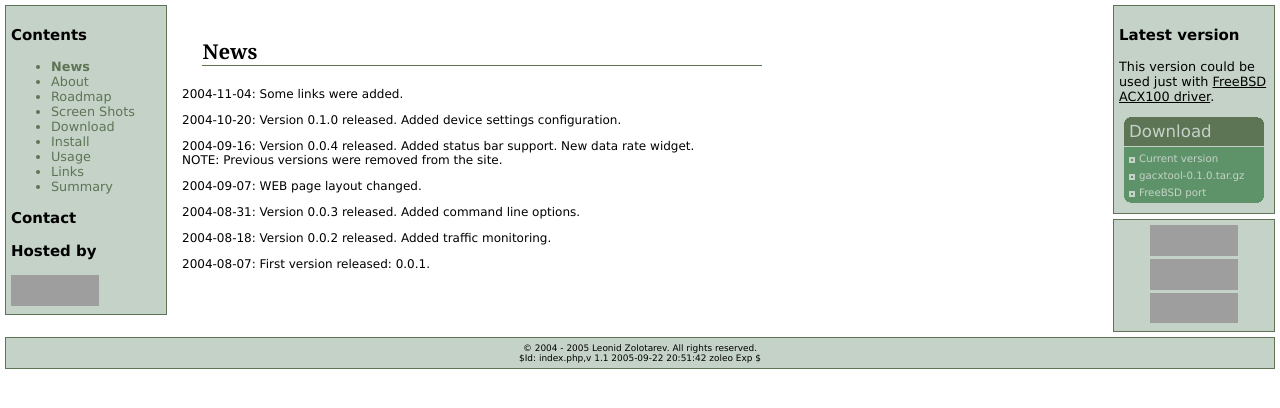
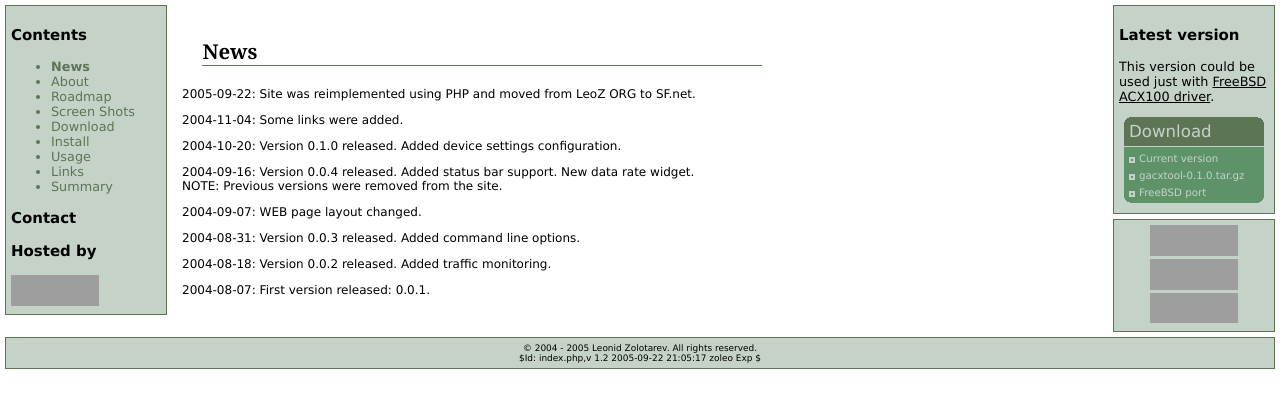
Before and after one commit to leoz/gacxtool, a PHP site: page / in a window 1280 px wide. Shown: the part 62-470 px from the top of the page. Run offline with PHP 8.4, Linux system fonts and the light colour scheme; grey boxes are pictures that could not be loaded.

Commit message:
Update index.

```diff
--- a/web/index.php
+++ b/web/index.php
@@ -10,6 +10,12 @@
 <div id="main">
 
 <h2>News</h2>
+
+<p>
+2005-09-22: Site was reimplemented using <a href="http://www.php.net">PHP</a>
+and moved from <a href="http://www.leoz.org">LeoZ ORG</a>
+to <a href="http://sourceforge.net">SF.net</a>.
+</p>
 
 <p>
 2004-11-04: Some links were added.
@@ -50,7 +56,7 @@ NOTE: Previous versions were removed from the site.
 <div id="footer">
 	&copy; 2004 - 2005 Leonid Zolotarev. All rights reserved.
 	<br/>
-	$Id: index.php,v 1.1 2005-09-22 20:51:42 zoleo Exp $
+	$Id: index.php,v 1.2 2005-09-22 21:05:17 zoleo Exp $
 </div>
 </body>
 </html>
```
